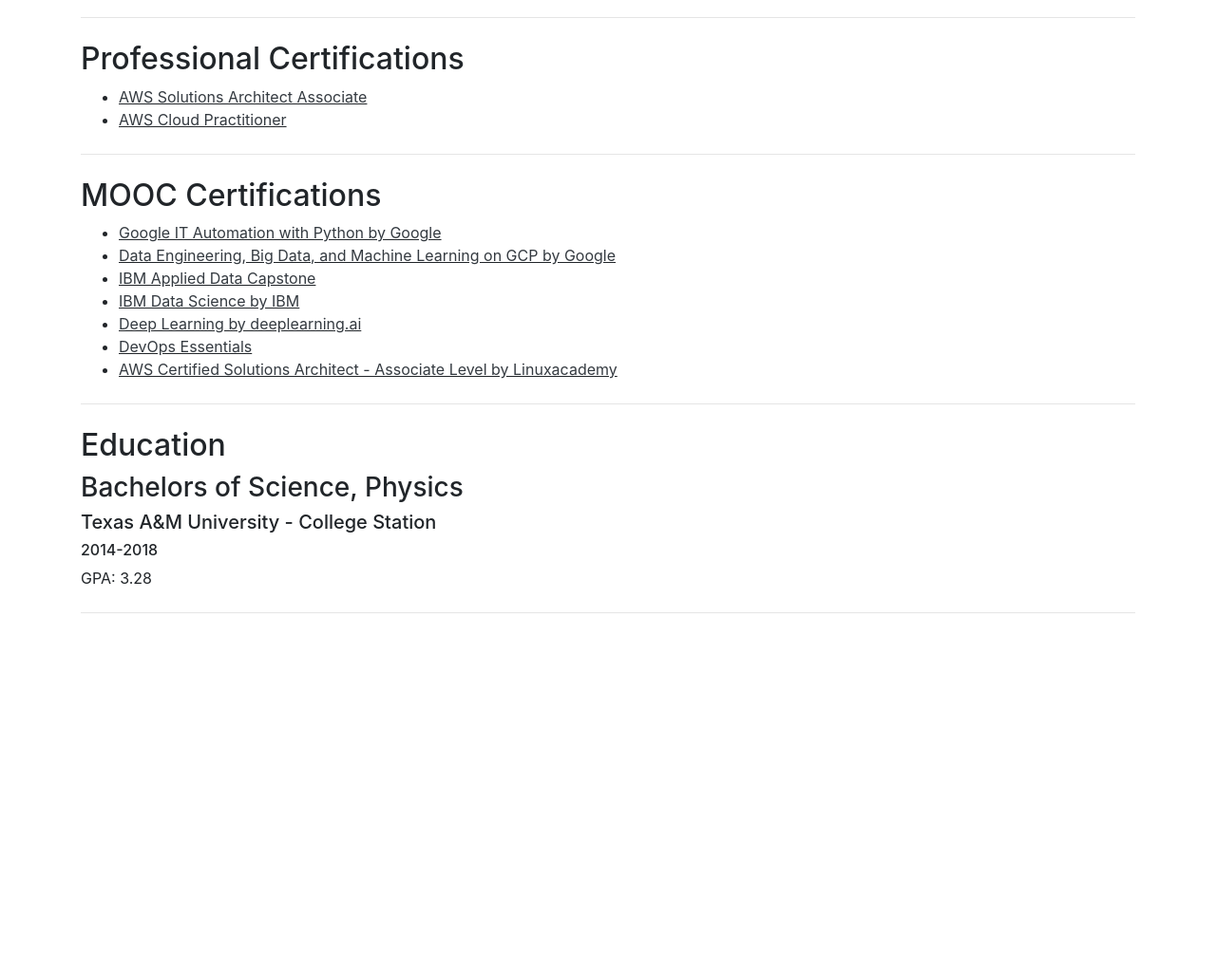
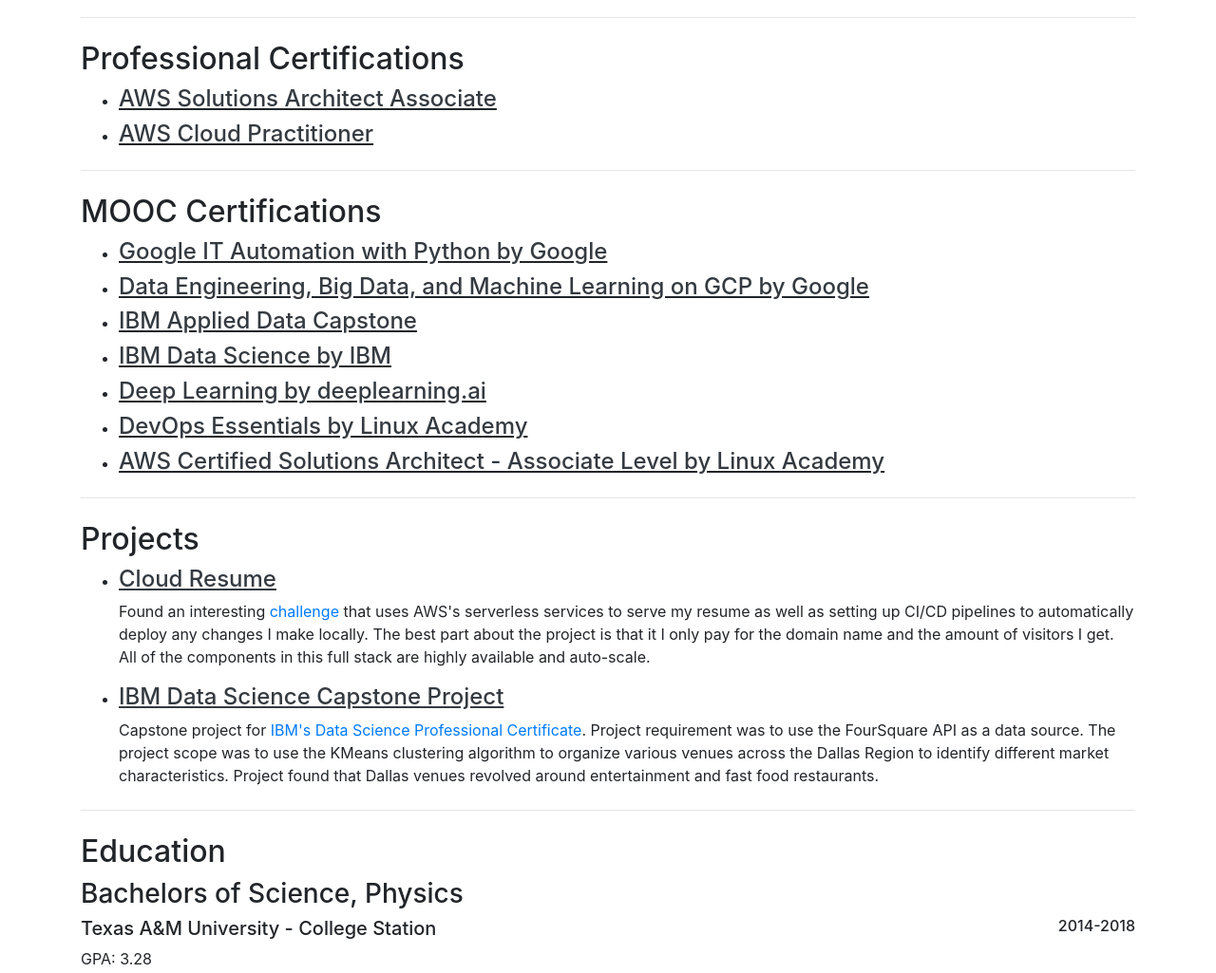
Before and after one commit to NavieHuynh/cloudresume, a plain HTML site: page index.html in a window 1280 px wide. Shown: the part 760-1785 px from the top of the page at 95% size. Before the commit the page ends 1430 px from the top, so only its background shows below. Drawn offline with nearby package versions, Linux system fonts and the light colour scheme; a script that the page names is missing.

Commit message:
finished second draft

```diff
--- a/index.html
+++ b/index.html
@@ -27,8 +27,7 @@
     <div class="container">
 
         <h1 class="display-4">Welcome to my Cloud Resume</h1>
-        <p class="lead">This project uses HTML, Bootstrap for presentation and AWS for backend services. AWS technologies used in this project include S3, CloudFront, Dynamodb, API Gateway, Lambda, AWS SAM.
-          The project is designed to showcase my knowledge of designing production quality systems to automate a simple website such as this.
+        <p class="lead">This project uses HTML, Bootstrap for presentation and AWS for backend services. Serverless technologies used in this project include S3, CloudFront, Dynamodb, API Gateway, Lambda and AWS SAM. This architectural design provides the most cost effective solution for highly available services.
         </p>
         <hr class="my-4">
           <h2>Navie Huynh</h2>
@@ -50,26 +49,41 @@
           <hr class="my-4">
            <h2>Professional Certifications</h2>
            <ul>
-             <li><u><a class="text-dark" href="https://www.youracclaim.com/earner/earned/badge/a21f90cf-e417-4354-bc2c-95ad2974e6ea">AWS Solutions Architect Associate</a></u></li>
-             <li><u><a class="text-dark" href="https://www.youracclaim.com/earner/earned/badge/af3e2d65-83a5-4b48-be7a-d038af60d039">AWS Cloud Practitioner</a></u></li>
+             <li><h4><u><a class="text-dark" href="https://www.youracclaim.com/earner/earned/badge/a21f90cf-e417-4354-bc2c-95ad2974e6ea">AWS Solutions Architect Associate</a></u></h4></li>
+             <li><h4><u><a class="text-dark" href="https://www.youracclaim.com/earner/earned/badge/af3e2d65-83a5-4b48-be7a-d038af60d039">AWS Cloud Practitioner</a></u></h4></li>
            </ul>
           <hr class="my-4">
            <h2>MOOC Certifications</h2>
            <ul>
-             <li><u><a class="text-dark" href="https://www.coursera.org/account/accomplishments/specialization/certificate/U4XGJUV7EEN4">Google IT Automation with Python by Google</a></u></li>
-             <li><u><a class="text-dark" href="https://www.coursera.org/account/accomplishments/specialization/certificate/XWNGCVCZJRFU">Data Engineering, Big Data, and Machine Learning on GCP by Google</a></u></li>
-             <li><u><a class="text-dark" href="https://www.youracclaim.com/earner/earned/badge/53eae1f7-bb0c-4d8e-a9f9-164eb7373494">IBM Applied Data Capstone</a></u></li>
-             <li><u><a class="text-dark" href="https://www.coursera.org/account/accomplishments/specialization/certificate/X5SLJY6V9WFH">IBM Data Science by IBM</a></u></li>
-             <li><u><a class="text-dark" href="https://www.coursera.org/account/accomplishments/specialization/certificate/AG57BSX5MUM6">Deep Learning by deeplearning.ai</a></u></li>
-             <li><u><a class="text-dark" href="https://linuxacademy.com/profile/u/cert/id/343268">DevOps Essentials</a></u></li>
-             <li><u><a class="text-dark" href="https://linuxacademy.com/profile/u/cert/id/354611">AWS Certified Solutions Architect - Associate Level by Linuxacademy</a></u></li>
+             <li><h4><u><a class="text-dark" href="https://www.coursera.org/account/accomplishments/specialization/certificate/U4XGJUV7EEN4">Google IT Automation with Python by Google</a></u></h4></li>
+             <li><h4><u><a class="text-dark" href="https://www.coursera.org/account/accomplishments/specialization/certificate/XWNGCVCZJRFU">Data Engineering, Big Data, and Machine Learning on GCP by Google</a></u></h4></li>
+             <li><h4><u><a class="text-dark" href="https://www.youracclaim.com/earner/earned/badge/53eae1f7-bb0c-4d8e-a9f9-164eb7373494">IBM Applied Data Capstone</a></u></h4></li>
+             <li><h4><u><a class="text-dark" href="https://www.coursera.org/account/accomplishments/specialization/certificate/X5SLJY6V9WFH">IBM Data Science by IBM</a></u></h4></li>
+             <li><h4><u><a class="text-dark" href="https://www.coursera.org/account/accomplishments/specialization/certificate/AG57BSX5MUM6">Deep Learning by deeplearning.ai</a></u></h4></li>
+             <li><h4><u><a class="text-dark" href="https://linuxacademy.com/profile/u/cert/id/343268">DevOps Essentials by Linux Academy</a></u></h4></li>
+             <li><h4><u><a class="text-dark" href="https://linuxacademy.com/profile/u/cert/id/354611">AWS Certified Solutions Architect - Associate Level by Linux Academy</a></u></h4></li>
            </ul>
+           <hr class="my-4">
+           <h2>Projects</h2>
+            <ul>
+              <li>
+                <h4><a class="text-dark" href="#"><u>Cloud Resume</u></a></h4>
+                <p>Found an interesting <a href="https://cloudresumechallenge.dev/instructions/">challenge</a> that uses AWS's serverless services to serve my resume as well as setting up CI/CD pipelines to automatically deploy any changes I make locally. The best part about the project is that it I only pay for the domain name and the amount of visitors I get. All of the components in this full stack are highly available and auto-scale. </p>
+              </li>
+              <li>
+                <h4><a class="text-dark" href="https://github.com/NavieHuynh/Coursera_Capstone"><u>IBM Data Science Capstone Project</u></a></h4>
+                <p>Capstone project for <a href="https://www.coursera.org/professional-certificates/ibm-data-science">IBM's Data Science Professional Certificate</a>. Project requirement was to use the FourSquare API as a data source. The project scope was to use the KMeans clustering algorithm to organize various venues across the Dallas Region to identify different market characteristics. Project found that Dallas venues revolved around entertainment and fast food restaurants.</p>
+              </li>
+            </ul>
            <hr class="my-4">
            <h2>Education</h2>
            <h3>Bachelors of Science, Physics</h3>
-           <h5>Texas A&M University - College Station</h5>
-           <h6>2014-2018</h6>
-           <p>GPA: 3.28</p>
+           <div class="d-flex flex-row justify-content-between">
+            <h5>Texas A&M University - College Station</h5>
+             <h6>2014-2018</h6>
+            </div>
+            <p>GPA: 3.28</p>
+
            <hr class="my-4">
     </div>
 
```
